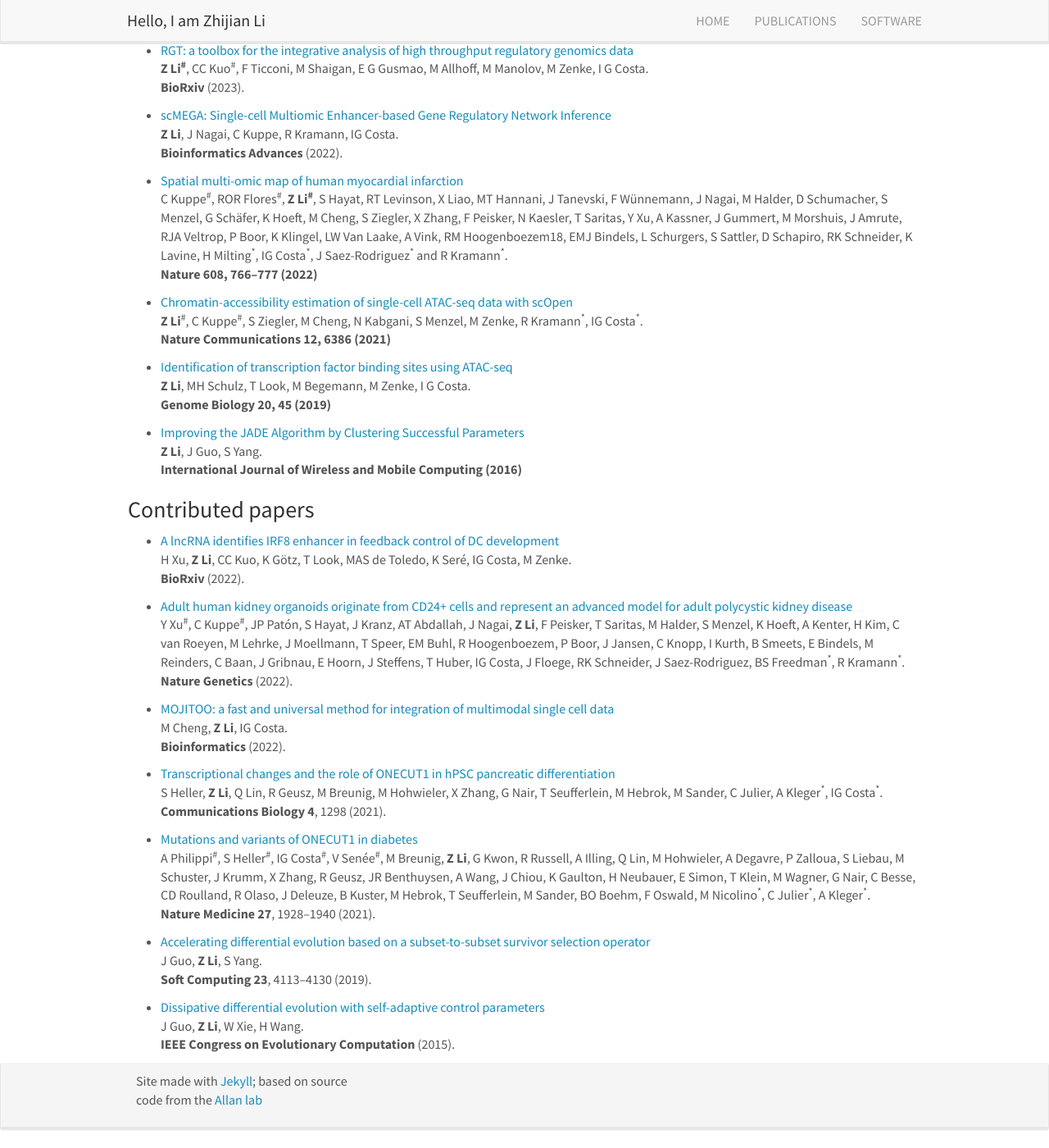
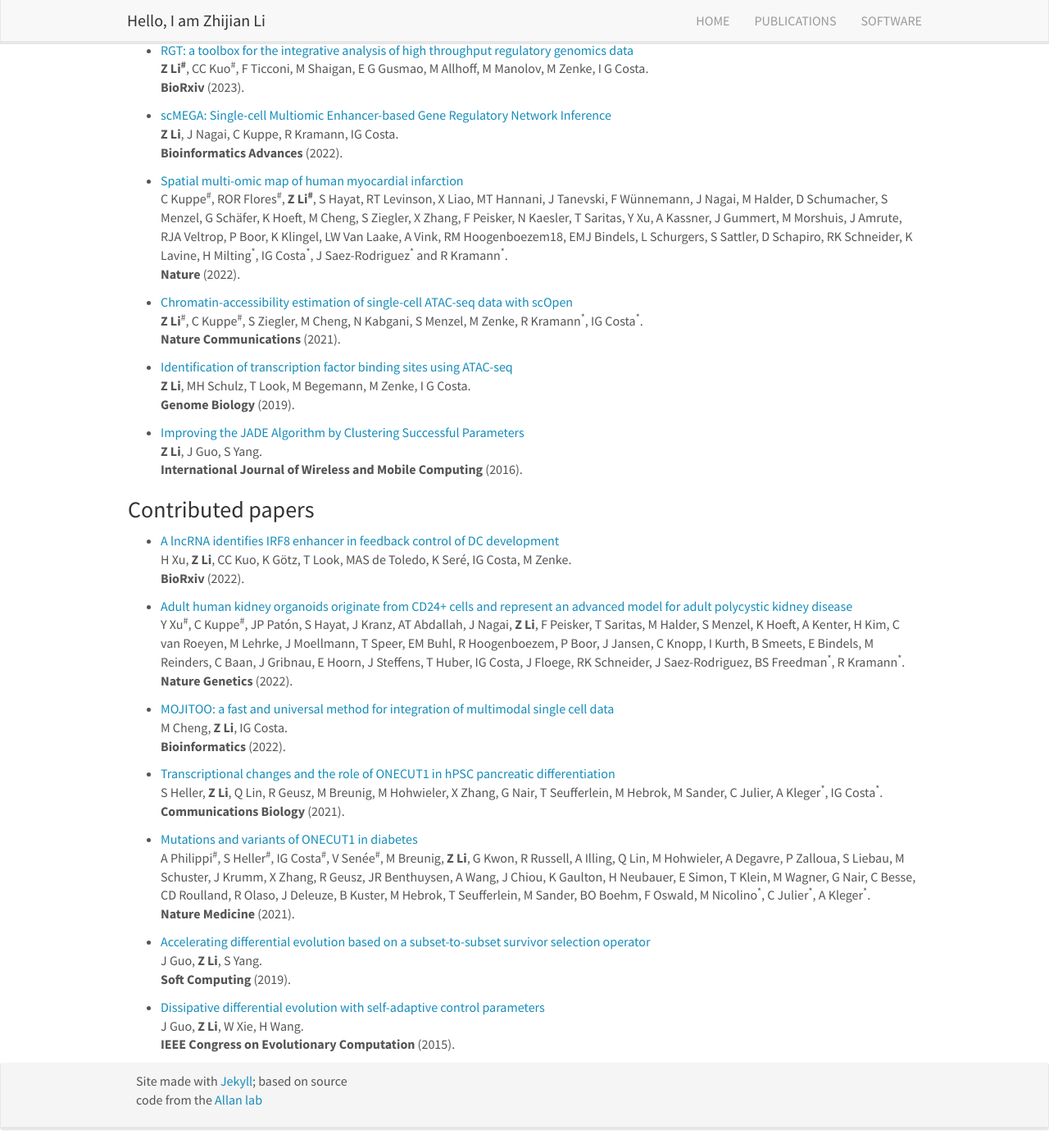
Before and after one commit to lzj1769/lzj1769.github.io, a Jekyll site: the page built from _pages/publications.md, in a window 1280 px wide and 1400 px high, scrolled down 208 px. Shown: the whole window at 82% size. Built offline with Jekyll 4.4.1, drawn with Linux system fonts in a browser that asks for light colours; nearby versions of some CDN libraries.

Commit message:
update pub

```diff
--- a/_pages/publications.md
+++ b/_pages/publications.md
@@ -24,19 +24,19 @@ For a full list see: [Google Scholar](https://scholar.google.de/citations?user=x
 
 * [Spatial multi-omic map of human myocardial infarction](https://www.nature.com/articles/s41586-022-05060-x)\
 C Kuppe<sup>\#</sup>, ROR Flores<sup>\#</sup>, **Z Li<sup>\#</sup>**, S Hayat, RT Levinson, X Liao, MT Hannani, J Tanevski, F Wünnemann, J Nagai, M Halder, D Schumacher, S Menzel, G Schäfer, K Hoeft, M Cheng, S Ziegler, X Zhang, F Peisker, N Kaesler, T Saritas, Y Xu, A Kassner, J Gummert, M Morshuis, J Amrute, RJA Veltrop, P Boor, K Klingel, LW Van Laake, A Vink, RM Hoogenboezem18, EMJ Bindels, L Schurgers, S Sattler, D Schapiro, RK Schneider, K Lavine, H Milting<sup>\*</sup>, IG Costa<sup>\*</sup>, J Saez-Rodriguez<sup>\*</sup> and R Kramann<sup>\*</sup>.\
-**Nature 608, 766–777 (2022)**
+**Nature** (2022).
 
 * [Chromatin-accessibility estimation of single-cell ATAC-seq data with scOpen](https://www.nature.com/articles/s41467-021-26530-2)\
 **Z Li**<sup>\#</sup>, C Kuppe<sup>\#</sup>, S Ziegler, M Cheng, N Kabgani, S Menzel, M Zenke, R Kramann<sup>\*</sup>, IG Costa<sup>\*</sup>.\
-**Nature Communications 12, 6386 (2021)**
+**Nature Communications** (2021).
 
 * [Identification of transcription factor binding sites using ATAC-seq](https://genomebiology.biomedcentral.com/articles/10.1186/s13059-019-1642-2)\
 **Z Li**, MH Schulz, T Look, M Begemann, M Zenke, I G Costa.\
-**Genome Biology 20, 45 (2019)**
+**Genome Biology** (2019).
 
 * [Improving the JADE Algorithm by Clustering Successful Parameters](https://www.inderscienceonline.com/doi/abs/10.1504/IJWMC.2016.081159)\
 **Z Li**, J Guo, S Yang.\
-**International Journal of Wireless and Mobile Computing (2016)**
+**International Journal of Wireless and Mobile Computing** (2016).
 
 ### Contributed papers
 
@@ -54,15 +54,15 @@ M Cheng, **Z Li**, IG Costa.\
 
 * [Transcriptional changes and the role of ONECUT1 in hPSC pancreatic differentiation](https://www.nature.com/articles/s42003-021-02818-3)\
 S Heller, **Z Li**, Q Lin, R Geusz, M Breunig, M Hohwieler, X Zhang, G Nair, T Seufferlein, M Hebrok, M Sander, C Julier, A Kleger<sup>\*</sup>, IG Costa<sup>\*</sup>.\
-**Communications Biology 4**, 1298 (2021).
+**Communications Biology** (2021).
 
 * [Mutations and variants of ONECUT1 in diabetes](https://www.nature.com/articles/s41591-021-01502-7)\
 A Philippi<sup>\#</sup>, S Heller<sup>\#</sup>, IG Costa<sup>\#</sup>, V Senée<sup>\#</sup>, M Breunig, **Z Li**, G Kwon, R Russell, A Illing, Q Lin, M Hohwieler, A Degavre, P Zalloua, S Liebau, M Schuster, J Krumm, X Zhang, R Geusz, JR Benthuysen, A Wang, J Chiou, K Gaulton, H Neubauer, E Simon, T Klein, M Wagner, G Nair, C Besse, CD Roulland, R Olaso, J Deleuze, B Kuster, M Hebrok, T Seufferlein, M Sander, BO Boehm, F Oswald, M Nicolino<sup>\*</sup>, C Julier<sup>\*</sup>, A Kleger<sup>\*</sup>.\
-**Nature Medicine 27**, 1928–1940 (2021).
+**Nature Medicine** (2021).
 
 * [Accelerating differential evolution based on a subset-to-subset survivor selection operator](https://link.springer.com/article/10.1007/s00500-018-3060-x)\
 J Guo, **Z Li**, S Yang.\
-**Soft Computing 23**, 4113–4130 (2019).
+**Soft Computing** (2019).
 
 * [Dissipative differential evolution with self-adaptive control parameters](https://ieeexplore.ieee.org/abstract/document/7257274)\
 J Guo, **Z Li**, W Xie, H Wang.\
```
